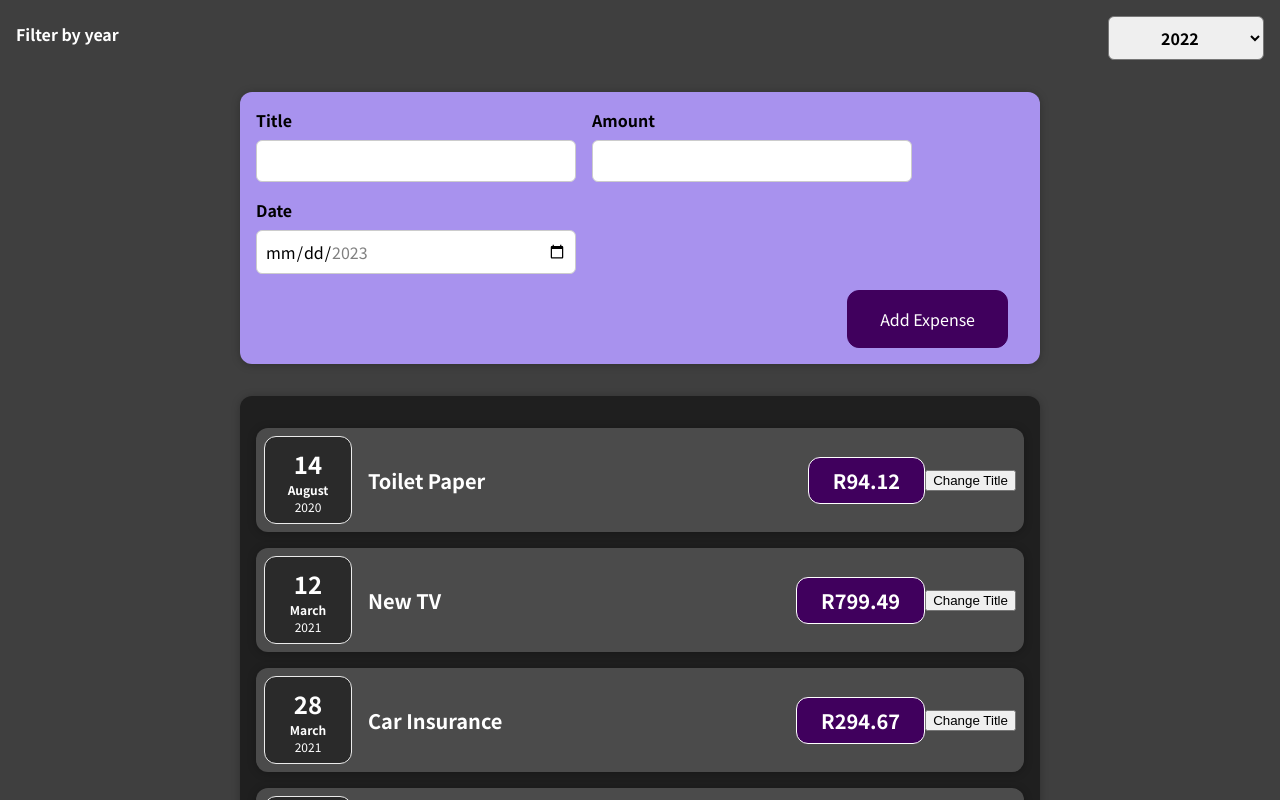
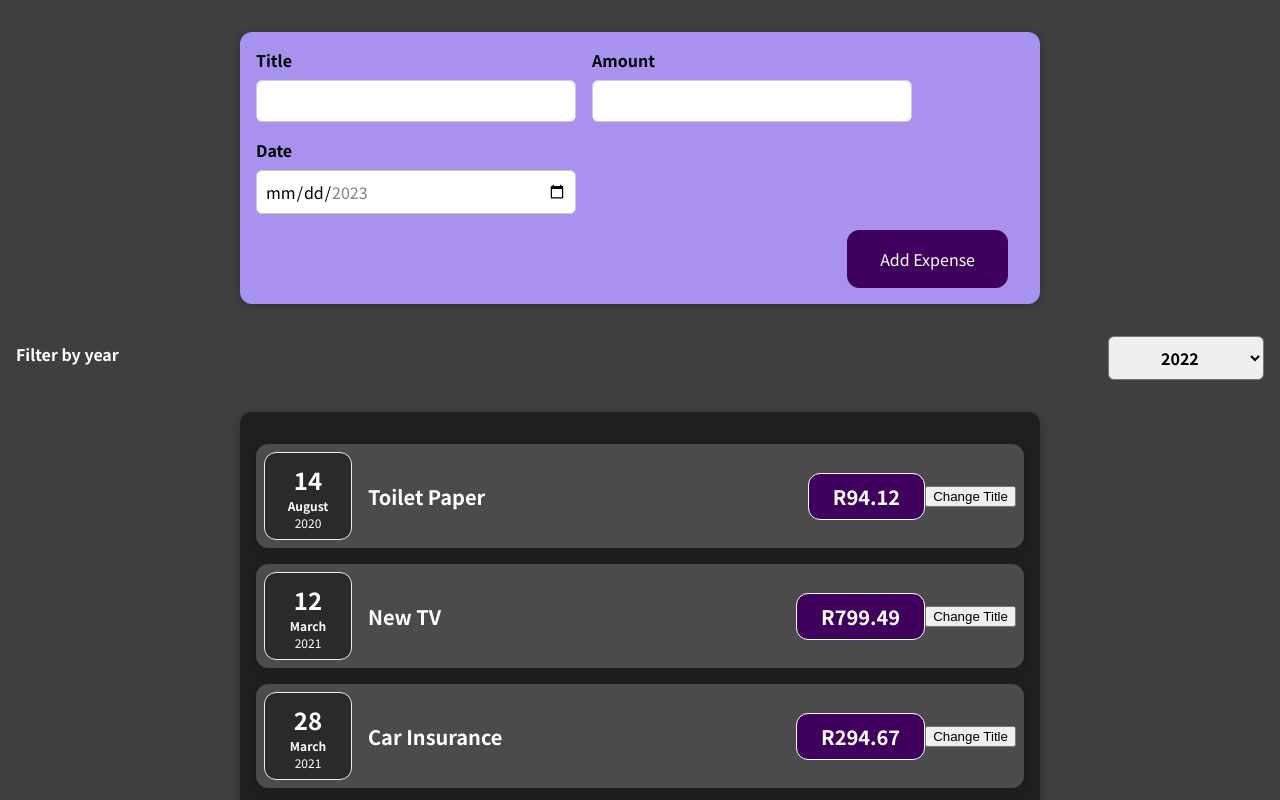
Before and after one commit to NelProgrammer/MY-REACT-PROJECT, a React (Create React App) app: page / in a window 1280 px wide. Shown: the top 800 px of the page. Built offline with nearby package versions, Linux system fonts and the light colour scheme.

Commit message:
Solution to Add ability to pass Year Filder selection higher to EExpense/ExpenseDisplay Component. Note I actually got this a bit wrong, setYear is not supposed to be on Filter but on ExpenseDisplay

```diff
--- a/src/App.js
+++ b/src/App.js
@@ -1,7 +1,6 @@
 import React from 'react'; // You only need this for compatibility with old React Code
 import ExpensesDisplay from './components/Logic/ExpensesDisplay';
 import NewExpense from './components/UpdateLogic/NewExpense';
-import ExpensesFilter from './components/FilterLogic/ExpensesFilter';
 
 const App = () => {
   const expenses = [
@@ -38,7 +37,6 @@ const App = () => {
 
   return (
     <div>
-      <ExpensesFilter />
       <NewExpense onAddExpense={addExpenseHandler} />
       <ExpensesDisplay expenses={expenses} />
     </div>
--- a/src/components/FilterLogic/ExpensesFilter.js
+++ b/src/components/FilterLogic/ExpensesFilter.js
@@ -1,12 +1,41 @@
-import React from 'react';
+import React, { useState } from 'react';
 import './ExpensesFilter.css';
 
-const ExpensesFilter = () => {
+const ExpensesFilter = (props) => {
+  const [yearChange, setYearChange] = useState('');
+  console.log('0. In Expenses Filter.js => ExpensesFilter');
+  console.log('YearChange before setState 0.1: ' + yearChange);
+
+  const changeHandler = (event) => {
+    // setYearChange(props.select.value);
+    console.log('In Expenses Filter.js => ExpensesFilter => changeHandler');
+    console.log('1. Before SetYearChange');
+    console.log('YearChange 1.1: ' + yearChange);
+    console.log('ev.tar.val 1.2: ' + event.target.value);
+    console.log('YearChange 1.3: ' + yearChange);
+
+    setYearChange(event.target.value);
+    console.log('In Expenses Filter.js => ExpensesFilter => changeHandler');
+    console.log('2. After SetYearChange');
+    console.log('YearChange 2.1: ' + yearChange);
+    console.log('ev.tar.val: 2.2: ' + event.target.value);
+    console.log('YearChange 2.3: ' + yearChange);
+    const yearFilter = yearChange;
+    console.log('YearFilter 2.4: ' + yearFilter);
+
+    props.onFilterYearData(event.target.value);
+    console.log('In Expenses Filter.js => ExpensesFilter => changeHandler');
+    console.log('3. After props.onFilterYearData');
+    console.log('YearChange 3.1: ' + yearChange);
+    console.log('ev.tar.val: 3.2: ' + event.target.value);
+    console.log('YearChange 3.3: ' + yearChange);
+  };
+
   return (
     <div className="expenses-filter">
       <div className="expenses-filter__control">
         <label>Filter by year</label>
-        <select>
+        <select value={yearChange} onChange={changeHandler}>
           <option value="2022">2022</option>
           <option value="2021">2021</option>
           <option value="2020">2020</option>
--- a/src/components/Logic/ExpensesDisplay.js
+++ b/src/components/Logic/ExpensesDisplay.js
@@ -2,9 +2,20 @@ import React from 'react'; // You only need this for compatibility with old Reac
 import './ExpensesDisplay.css';
 import ExpenseItem from './ExpenseItem';
 import Card from '../UI/Card';
+import ExpensesFilter from '../FilterLogic/ExpensesFilter';
 
 const ExpensesDisplay = (props) => {
+  const FilterYearData = (selectedYearFilterData) => {
+    const yearFilterData = selectedYearFilterData;
+
+    console.log('In ExpenseDisplay.js => ExpensesDisplay => FilterYearData');
+    console.log('Year Filder Data:' + yearFilterData);
+    console.log('Selected Year Filder Data:' + selectedYearFilterData);
+  };
   return (
+    <div>
+      <ExpensesFilter onFilterYearData={FilterYearData} />
+
       <Card className="expenses">
         <ExpenseItem
           title={props.expenses[0].title}
@@ -27,6 +38,7 @@ const ExpensesDisplay = (props) => {
           date={props.expenses[3].date}
         />
       </Card>
+    </div>
   );
 };
 
```
Lines whose indentation alone changed are shown as unchanged.
